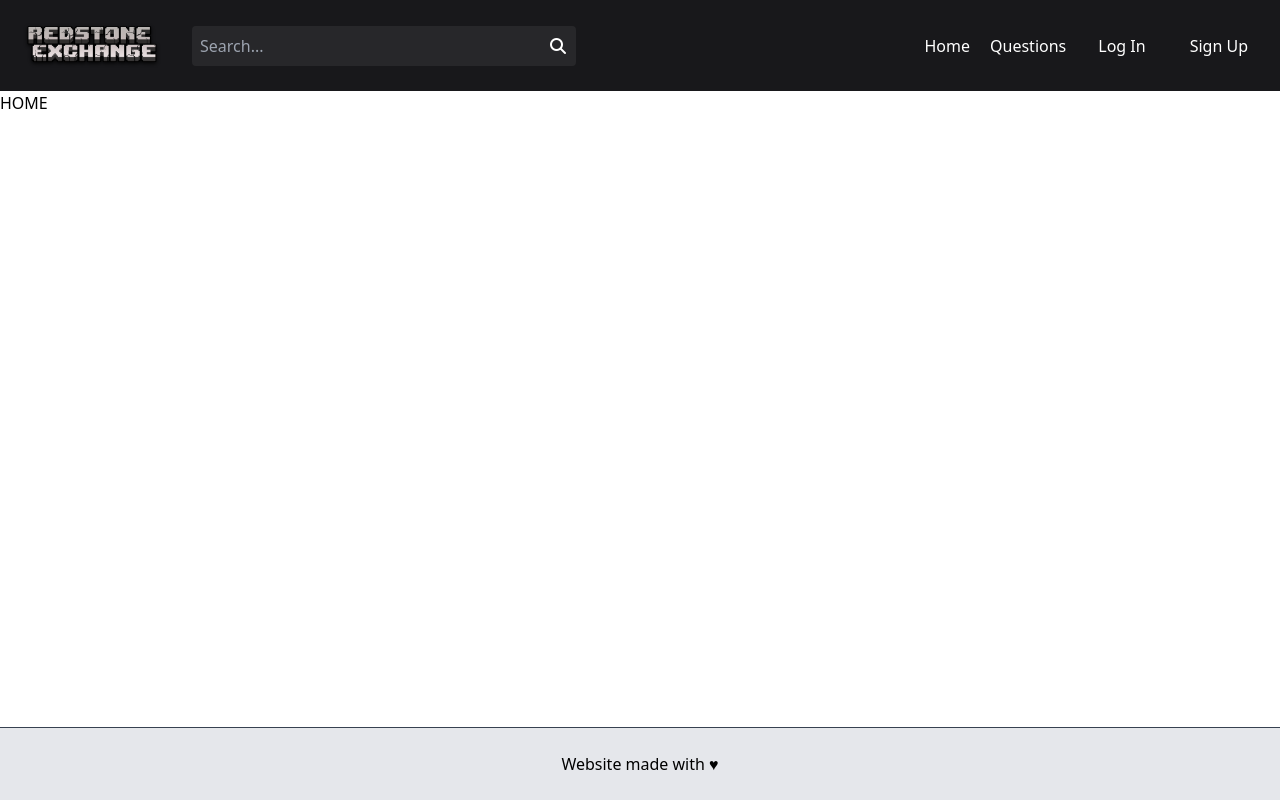
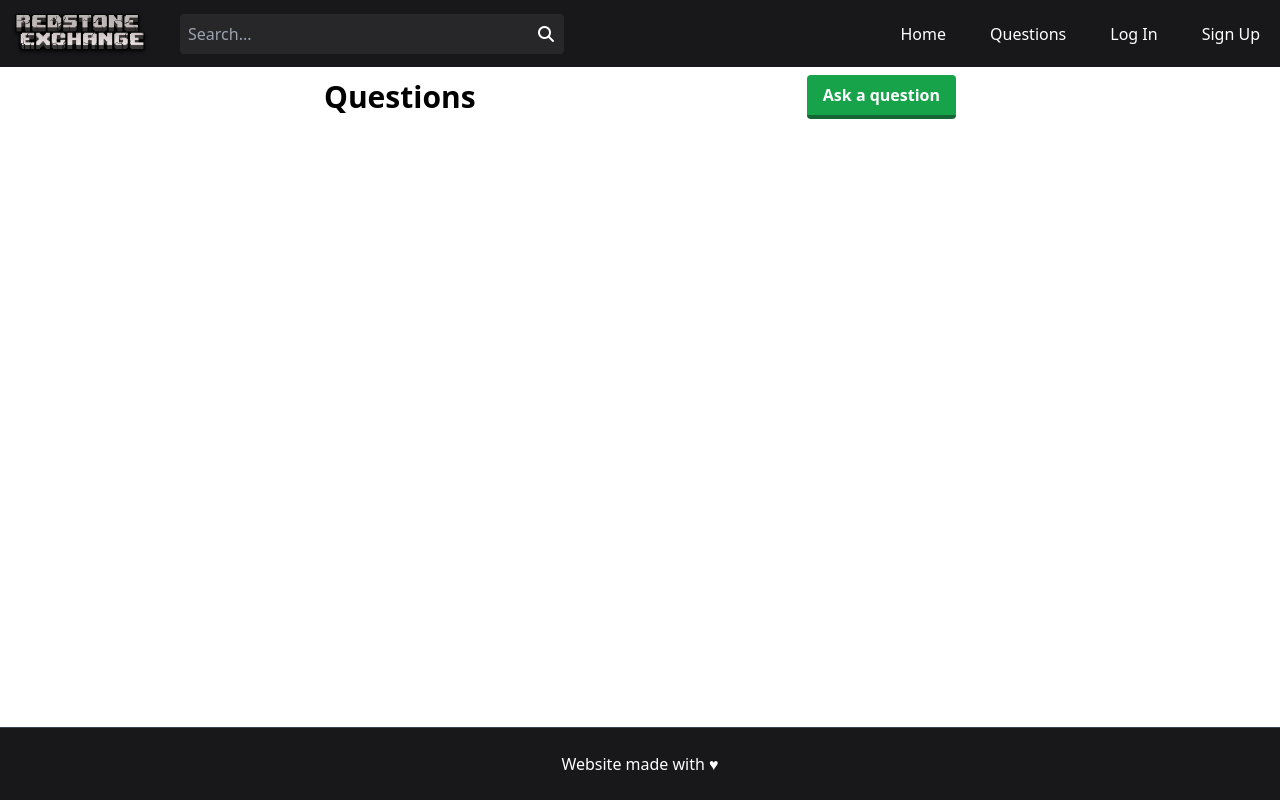
Before and after one commit to admclamb/redstone-exchange, a React (Vite) app in the folder client/: page / in a window 1280 px wide. Built offline with nearby package versions, Linux system fonts and the light colour scheme; no server answers.

Commit message:
finish setting up

```diff
--- /dev/null
+++ b/client/src/components/button/button-primary/ButtonPrimary.tsx
@@ -0,0 +1,29 @@
+import { Link } from "react-router-dom";
+
+type Props = {
+  children?: React.ReactNode;
+  className?: string;
+  href?: string;
+};
+
+const ButtonPrimary = ({ children, className = "px-3 py-2", href }: Props) => {
+  if (href) {
+    return (
+      <Link
+        to={href}
+        className={`${className} bg-green-600 hover:bg-green-700 text-white font-bold py-2 px-4 border-b-4 border-green-800 hover:border-green-800 rounded`}
+      >
+        {children}
+      </Link>
+    );
+  }
+  return (
+    <button
+      className={`${className} bg-green-600 hover:bg-green-700 text-white font-bold py-2 px-4 border-b-4 border-green-800 hover:border-green-800 rounded`}
+    >
+      {children}
+    </button>
+  );
+};
+
+export default ButtonPrimary;
--- a/client/src/components/navbar/Navbar.tsx
+++ b/client/src/components/navbar/Navbar.tsx
@@ -7,7 +7,7 @@ import Logo from "../logo/Logo";
 const Navbar = () => {
   const { isAuthenticated } = useAuth0();
   return (
-    <nav className="p-5 bg-zinc-900 text-white">
+    <nav className="p-2 bg-zinc-900 text-white">
       <div className="container mx-auto flex items-center justify-between">
         <ul className="flex items-center gap-5">
           <li>
--- a/client/src/components/navbar/navbar-not-signed-in/NavbarNotSignedIn.tsx
+++ b/client/src/components/navbar/navbar-not-signed-in/NavbarNotSignedIn.tsx
@@ -6,10 +6,14 @@ const NavbarNotSignedIn = () => {
   return (
     <ul className="flex items-center gap-5">
       <li>
-        <Link to="/">Home</Link>
+        <Link to="/" className="p-3">
+          Home
+        </Link>
       </li>
       <li>
-        <Link to="/questions">Questions</Link>
+        <Link to="/questions" className="p-3">
+          Questions
+        </Link>
       </li>
       <li>
         <ButtonLogin />
--- a/client/src/footer/Footer.tsx
+++ b/client/src/footer/Footer.tsx
@@ -1,6 +1,6 @@
 const Footer = () => {
   return (
-    <footer className="text-center p-3 bg-gray-200 dark:bg-gray-900 dark:text-white border-t border-gray-700">
+    <footer className="text-center p-3 bg-zinc-900 text-white border-t border-gray-700">
       <p className="p-3">
         Website made with <span className="animater-pulse">♥</span>
       </p>
--- a/client/src/index.css
+++ b/client/src/index.css
@@ -32,6 +32,11 @@ video {
   max-width: 100%;
 }
 
+.custom-grid {
+  display: grid;
+  grid-template-columns: 3fr 6fr 3fr;
+}
+
 .grid-aside {
   display: grid;
   grid-template-columns: 1fr;
@@ -62,21 +67,6 @@ video {
 
 .footer-5 {
   grid-area: e;
-}
-
-.rainbow {
-  background: linear-gradient(
-    to right,
-    red,
-    orange,
-    rgb(151, 151, 0),
-    green,
-    blue,
-    indigo,
-    violet
-  );
-  -webkit-background-clip: text;
-  -webkit-text-fill-color: transparent;
 }
 
 .navbar-canvas-backdrop {
--- a/client/src/pages/home-page/HomePage.tsx
+++ b/client/src/pages/home-page/HomePage.tsx
@@ -1,9 +1,19 @@
+import ButtonPrimary from "../../components/button/button-primary/ButtonPrimary";
 import Layout from "../../layout/Layout";
 
 const HomePage = () => {
   return (
     <Layout>
-      <h1>HOME</h1>
+      <div className="container mx-auto p-2 custom-grid">
+        <aside></aside>
+        <section>
+          <header className="flex justify-between items-center">
+            <h4 className="text-3xl font-semibold">Questions</h4>
+            <ButtonPrimary href="/ask">Ask a question</ButtonPrimary>
+          </header>
+        </section>
+        <section></section>
+      </div>
     </Layout>
   );
 };
```
